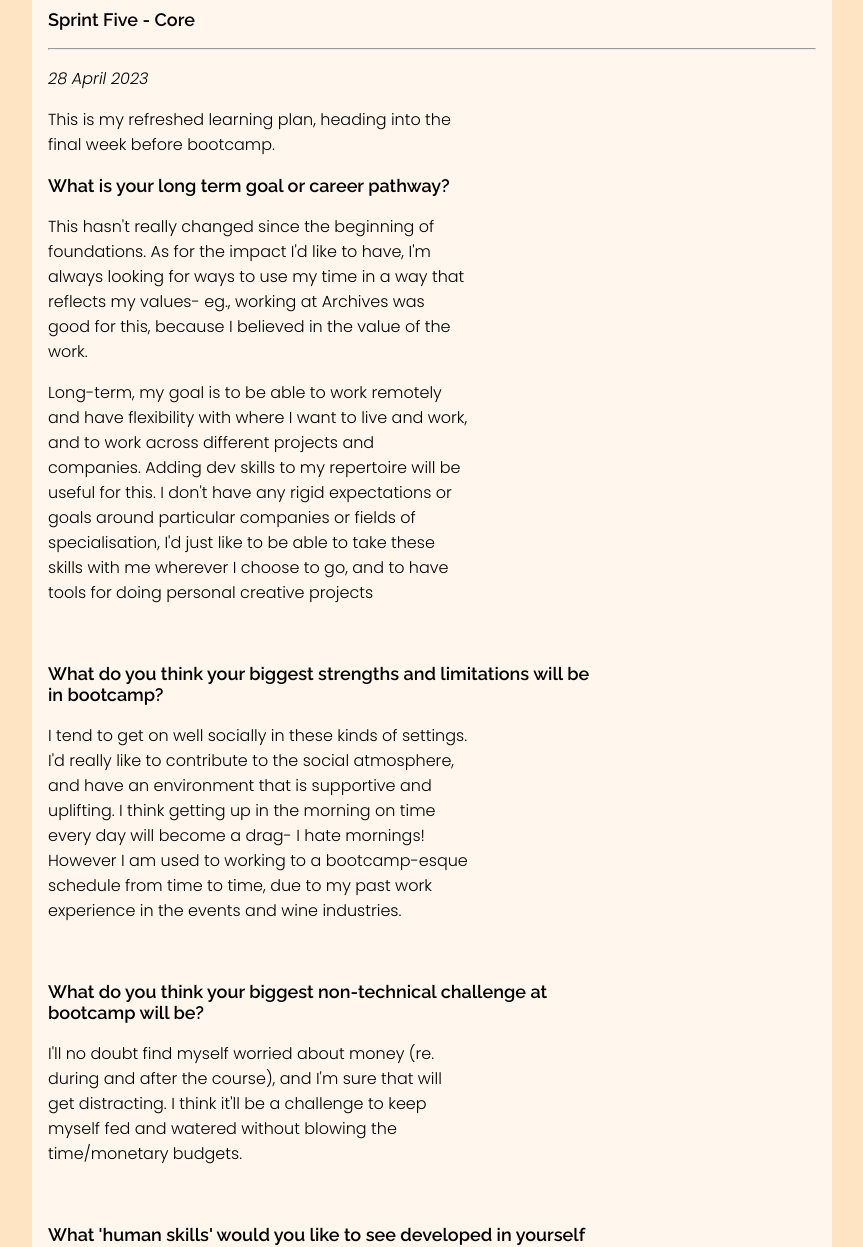
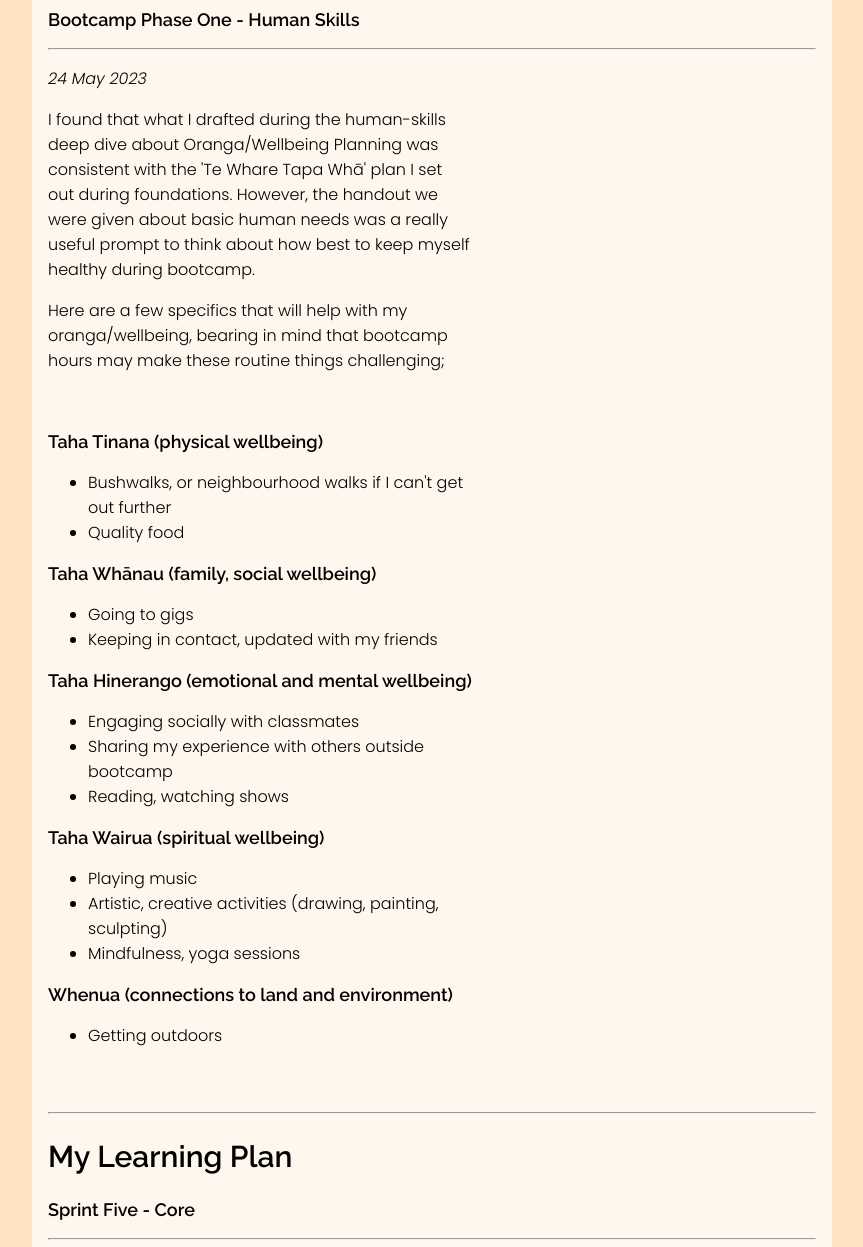
Before and after one commit to Chrisp-Swanch/chrisp-swanch.github.io, a plain HTML site: page blogs/learning-plan.html in a window 1280 px wide. Shown: the part 116-1363 px from the top of the page, without its empty margins (208-1071 px from the left). Drawn offline with Linux system fonts and the light colour scheme.

Commit message:
add bootcamp oranga plan

```diff
--- a/blogs/learning-plan.html
+++ b/blogs/learning-plan.html
@@ -35,6 +35,54 @@
     <section class="blogpost-container">
       <div>
         <div>
+          <h2>Oranga/Wellbeing Plan</h2>
+          <h3>Bootcamp Phase One - Human Skills</h3>
+          <hr style="color: black"/>
+        </div>
+
+        <p class="blogpost-paragraph"><em>24 May 2023</em></p>
+
+        <p class="blogpost-paragraph">
+          I found that what I drafted during the human-skills deep dive about Oranga/Wellbeing Planning was consistent with the 'Te Whare Tapa Whā' plan I set out during foundations. However, the handout we were given about basic human needs was a really useful prompt to think about how best to keep myself healthy during bootcamp.
+        </p>
+
+        <p class="blogpost-paragraph">
+          Here are a few specifics that will help with my oranga/wellbeing, bearing in mind that bootcamp hours may make these routine things challenging;
+        </p>
+
+        <h3 class="blogpost-header-top-padding">Taha Tinana (physical wellbeing)</h3>
+          <ul>
+            <li>Bushwalks, or neighbourhood walks if I can't get out further</li>
+            <li>Quality food</li>
+          </ul>
+
+          <h3>Taha Whānau (family, social wellbeing)</h3>
+          <ul>
+            <li>Going to gigs</li>
+            <li>Keeping in contact, updated with my friends</li>
+          </ul>
+
+          <h3>Taha Hinerango (emotional and mental wellbeing)</h3>
+          <ul>
+            <li>Engaging socially with classmates</li>
+            <li>Sharing my experience with others outside bootcamp</li>
+            <li>Reading, watching shows</li>
+          </ul>
+
+          <h3>Taha Wairua (spiritual wellbeing)</h3>
+          <ul>
+            <li>Playing music</li>
+            <li>Artistic, creative activities (drawing, painting, sculpting)</li>
+            <li>Mindfulness, yoga sessions</li>
+          </ul>
+
+          <h3>Whenua (connections to land and environment)</h3>
+          <ul>
+            <li>Getting outdoors</li>
+          </ul>
+
+        <div class="more-padding">
+          <hr style="color: black"/>
           <h2>My Learning Plan</h2>
           <h3>Sprint Five - Core</h3>
           <hr style="color: black"/>
@@ -44,7 +92,7 @@
 
         <p class="blogpost-paragraph">This is my refreshed learning plan, heading into the final week before bootcamp.</p>
 
-        <h3>What is your long term goal or career pathway?</h3>
+        <h3 class="blogpost-header-top-padding">What is your long term goal or career pathway?</h3>
 
         <p class="blogpost-paragraph">
           This hasn't really changed since the beginning of foundations. As for the impact I'd like to have, I'm always looking for ways to use my time in a way that reflects my values- eg., working at Archives was good for this, because I believed in the value of the work.
```
